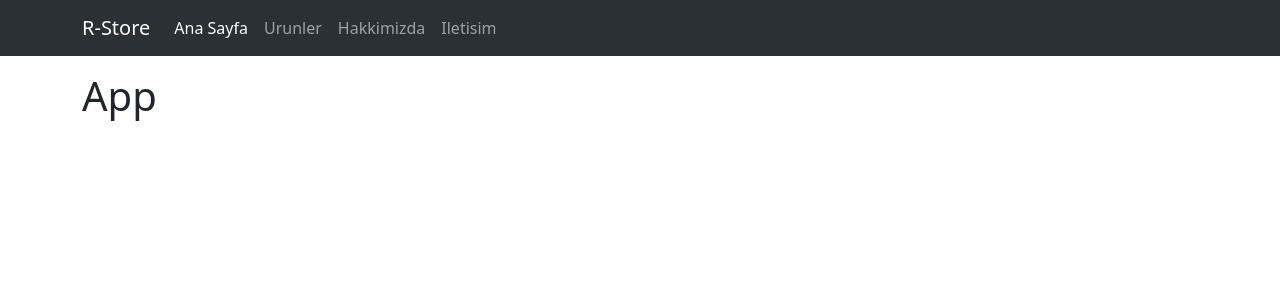
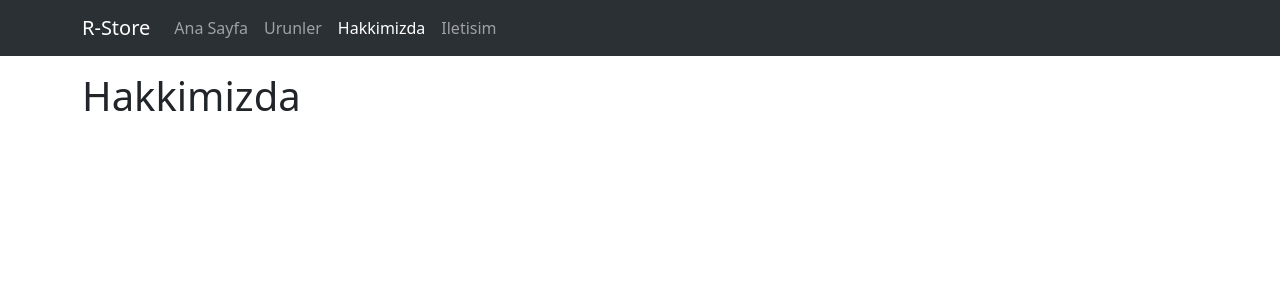
Before and after one commit to hakanyalcinkaya/Sifirdan-Projelerle-Front-End-ve-React-Egitimi, a React (Vite) app in the folder 013-React-Router-Dom-ile-Calismak/: page /about in a window 1280 px wide. Shown: the top 300 px of the page. Built offline with nearby package versions, Linux system fonts and the light colour scheme.

Commit message:
React-Router-Dom: Routes Yapisinin Olusturulmasi ve Componentlerin Istenilen Sayfaya Gore Getirilmesi

```diff
--- a/013-React-Router-Dom-ile-Calismak/src/App.jsx
+++ b/013-React-Router-Dom-ile-Calismak/src/App.jsx
@@ -1,5 +1,6 @@
 import { useState } from 'react'
 import Navbar from './components/Navbar'
+import SiteRoutes from './SiteRoutes'
 
 function App() {
   const [count, setCount] = useState(0)
@@ -10,7 +11,7 @@ function App() {
       <div className="container">
         <div className="row">
           <div className="col-sm-12">
-            <h1>App</h1>
+            <SiteRoutes />
           </div>
         </div>
       </div>
--- /dev/null
+++ b/013-React-Router-Dom-ile-Calismak/src/SiteRoutes.jsx
@@ -0,0 +1,17 @@
+import { Route, Routes } from 'react-router-dom'
+import Home from './pages/Home'
+import About from './pages/About'
+import Contact from './pages/Contact'
+import PageNotFound from './pages/PageNotFound'
+
+
+export default function SiteRoutes() {
+  return (
+    <Routes>
+      <Route path='/' element={<Home />} />
+      <Route path='/about' element={<About />} />
+      <Route path='/contact' element={<Contact />} />
+      <Route path='*' element={<PageNotFound />} />
+    </Routes>
+  )
+}
--- a/013-React-Router-Dom-ile-Calismak/src/components/Navbar.jsx
+++ b/013-React-Router-Dom-ile-Calismak/src/components/Navbar.jsx
@@ -1,3 +1,5 @@
+import { NavLink } from "react-router-dom";
+
 export default function Navbar() {
   return (
     <>
@@ -9,10 +11,10 @@ export default function Navbar() {
           </button>
           <div className="collapse navbar-collapse" id="navbarNavAltMarkup">
             <div className="navbar-nav">
-              <a className="nav-link active" aria-current="page" href="#">Ana Sayfa</a>
-              <a className="nav-link" href="#">Urunler</a>
-              <a className="nav-link" href="#">Hakkimizda</a>
-              <a className="nav-link" href="#">Iletisim</a>
+              <NavLink className="nav-link" to="/">Ana Sayfa</NavLink>
+              <NavLink className="nav-link" to="/urunler">Urunler</NavLink>
+              <NavLink className="nav-link" to="/about">Hakkimizda</NavLink>
+              <NavLink className="nav-link" to="/contact">Iletisim</NavLink>
             </div>
           </div>
         </div>
--- a/013-React-Router-Dom-ile-Calismak/src/main.jsx
+++ b/013-React-Router-Dom-ile-Calismak/src/main.jsx
@@ -2,9 +2,12 @@ import React from 'react'
 import ReactDOM from 'react-dom/client'
 import App from './App.jsx'
 import "bootstrap/dist/css/bootstrap.min.css"
+import { BrowserRouter } from 'react-router-dom'
 
 ReactDOM.createRoot(document.getElementById('root')).render(
   <React.StrictMode>
-    <App />
+    <BrowserRouter>
+      <App />
+    </BrowserRouter>
   </React.StrictMode>,
 )
--- a/013-React-Router-Dom-ile-Calismak/src/pages/About.jsx
+++ b/013-React-Router-Dom-ile-Calismak/src/pages/About.jsx
@@ -1,7 +1,7 @@
 export default function About() {
   return (
     <>
-      <h1>About</h1>
+      <h1>Hakkimizda</h1>
     </>
   )
 }
--- a/013-React-Router-Dom-ile-Calismak/src/pages/Contact.jsx
+++ b/013-React-Router-Dom-ile-Calismak/src/pages/Contact.jsx
@@ -1,7 +1,7 @@
 export default function Contact() {
   return (
     <>
-      <h1>Contact</h1>
+      <h1>Iletisim</h1>
     </>
   )
 }
--- a/013-React-Router-Dom-ile-Calismak/src/pages/Home.jsx
+++ b/013-React-Router-Dom-ile-Calismak/src/pages/Home.jsx
@@ -1,7 +1,7 @@
 export default function Home() {
   return (
     <>
-      <h1>Home</h1>
+      <h1>Ana Sayfa</h1>
     </>
   )
 }
--- /dev/null
+++ b/013-React-Router-Dom-ile-Calismak/src/pages/PageNotFound.jsx
@@ -0,0 +1,10 @@
+import { Link } from "react-router-dom";
+
+export default function PageNotFound() {
+  return (
+    <>
+      <h1>404 - Sayfa Bulunamadi..</h1>
+      <Link to="/" className="btn btn-info">Ana Sayfaya Gitmek Icin Tiklayiniz..</Link>
+    </>
+  )
+}
```
Also changed, not shown: 1 other file (tests, documents, lock files or other folders).
